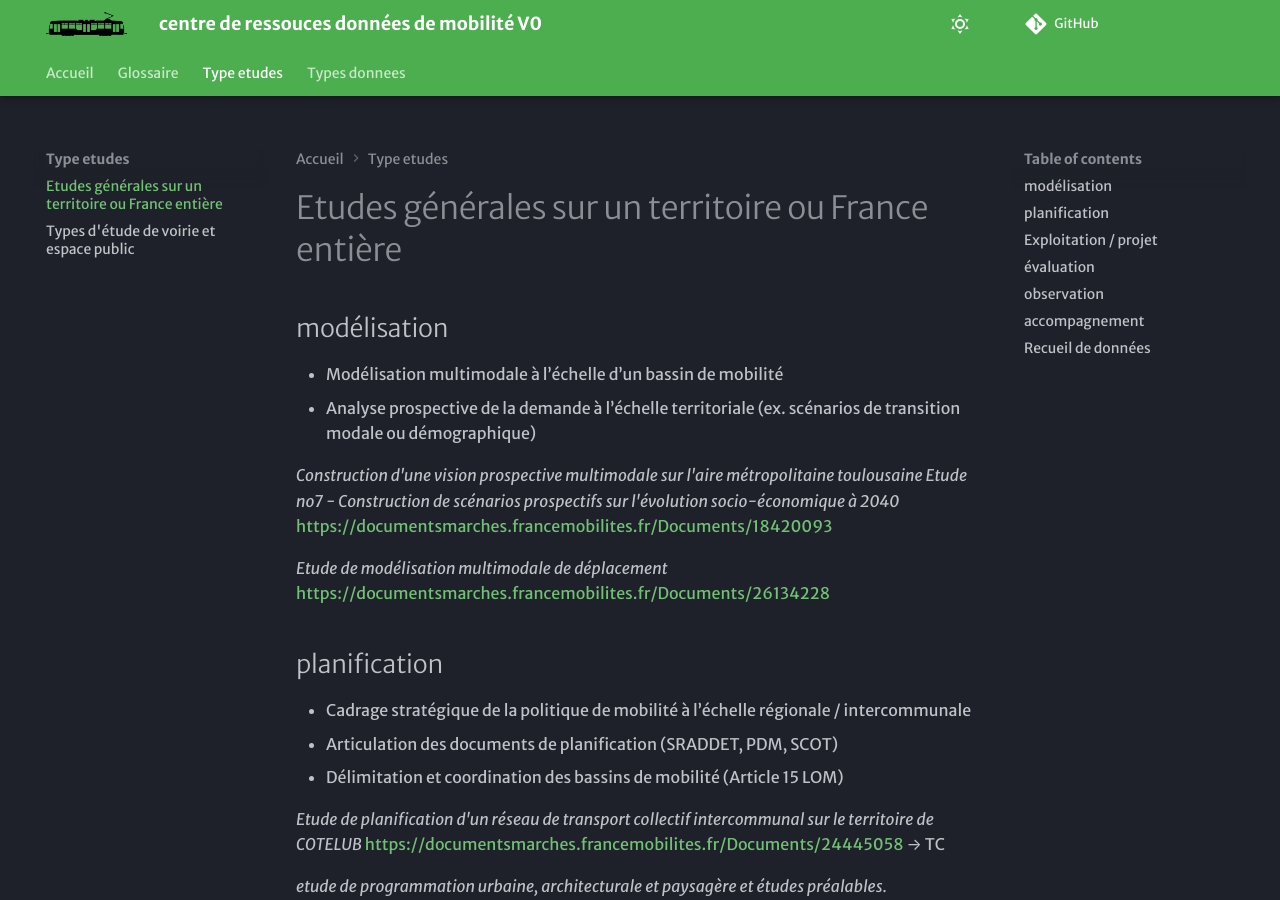
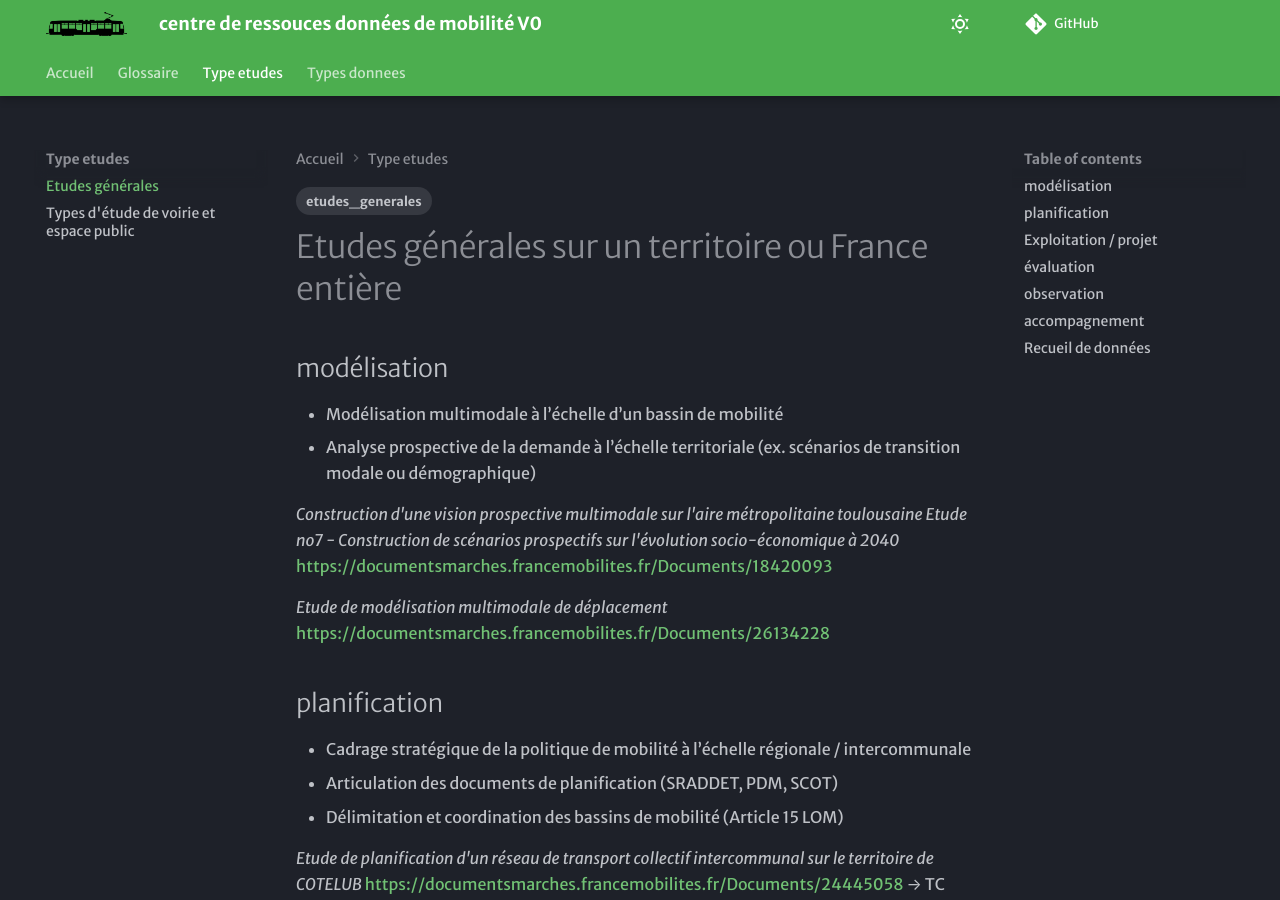
Before and after one commit to xdurang/mobscidat, an MkDocs documentation site: the page built from docs/type_etudes/general.md, in a window 1280 px wide and 900 px high. Built offline with MkDocs 1.6.1 and Material for MkDocs 9.7.7, drawn with Linux system fonts in a browser that asks for light colours; some web fonts are replaced; comment, search, counter and statistics services are not loaded.

Commit message:
Update general.md

```diff
--- a/docs/type_etudes/general.md
+++ b/docs/type_etudes/general.md
@@ -1,3 +1,8 @@
+---
+title: Etudes générales
+tags:
+  - etudes_generales
+---
 # Etudes générales sur un territoire ou France entière
 
 ## modélisation
```
